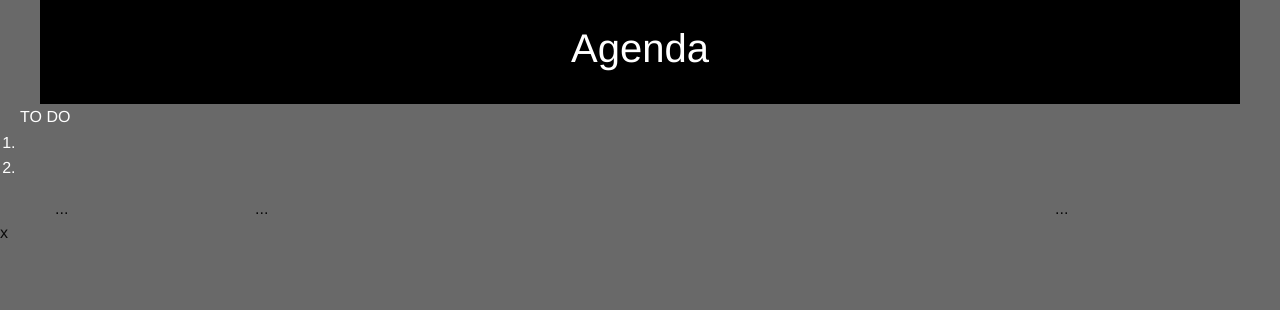
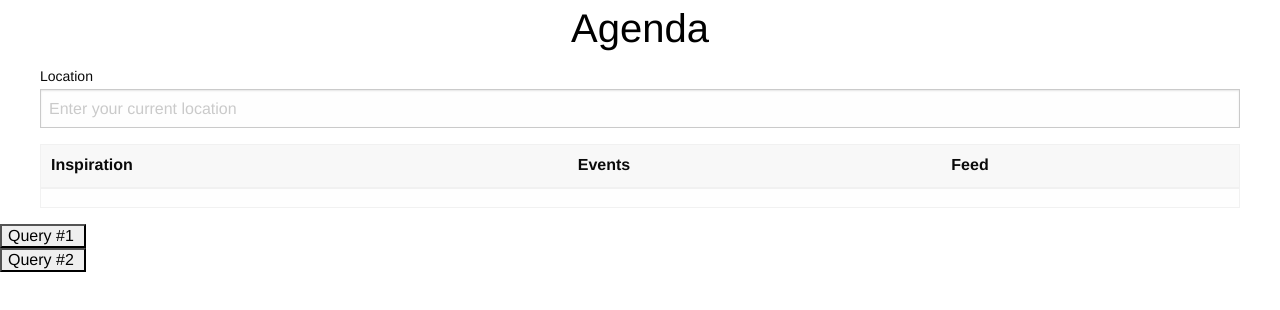
Before and after one commit to akongobasin/pokemon_api_proj, a plain HTML site: page index.html in a window 1280 px wide. Drawn offline with nearby package versions, Linux system fonts and the light colour scheme.

Commit message:
Adding scripts for jquery and eventful

```diff
--- a/css/app.css
+++ b/css/app.css
@@ -1,28 +1,29 @@
 
 body {
-    background: dimgrey;
+    background: white;
 }
 
 /*adding text alignement*/
-h2.template{
-    color : white;
+h2{
+    color : black;
     text-align: center;
 
 }
 
-div.template {
-    background-color: black;
-    color: white;
-    margin: auto;
-    padding: 20px;
+div {
+    background-color: white;
+    color: black;
 
 }
 
-ol.template {
-    color: white;
+ol{
+    color: black;
     text-align: left;
  }
 
-li.template {
-    color: white
+li{
+    color: black;
 }
+
+th, td {
+    padding: 15px;
--- a/index.html
+++ b/index.html
@@ -14,23 +14,69 @@
     <h2 class="template">Agenda </h2>
 
     </div>
-    <ol id= "agendaList" class="template"> TO DO
-        <li class="template">
 
-        </li>
-
-        <li>
-
-        </li>
-        </ol>
-    <div class="row">
-        <div class="small-6 large-2 columns">...</div>
-        <div class="small-6 large-8 columns">...</div>
-        <div class="small-12 large-2 columns">...</div>
+    <div class="row large-12"  >
+        <label> Location</label>
+        <div>
+        <input type="search"  placeholder="Enter your current location">
+        </div>
     </div>
 
+    <div>
+        <table class="row small-12">
+            <thead>
+            <tr id="Header">
+                <th id="Inpspiration" width=""> Inspiration </th>
+                <th id="Events"> Events </th>
+                <th id="Feed"> Feed </th>
+            </tr>
+            </thead>
+            <tbody>
+            <tr>
+                <td> </td>
+                <td> </td>
+                <td> </td>
+            </tr>
+            </tbody>
+        </table>
+    </div>
 
-    <!--<ol id="pokemonList">-->x
+<div>
+    <input type="button" onclick="show_alert()" value="Query #1 " /> <br>
+    <input type="button" onclick="show_alert2()" value="Query #2 " /> <br>
+</div>
+
+    <script src="https://cdnjs.cloudflare.com/ajax/libs/jquery/2.2.4/jquery.min.js"></script>
+    <script type="text/javascript" src="http://api.eventful.com/js/api"> </script>
+    <script type="text/javascript">
+        function show_alert() {
+            var oArgs = {
+                app_key:"3hhFfg7ZVDLfRNQx",
+                id: "20218701",
+                page_size: 25 ,
+            };
+            EVDB.API.call("/events/get", oArgs, function(oData) {
+                // Note: this relies on the custom toString() methods below
+            });
+        }
+        function show_alert2() {
+            var oArgs = {
+                app_key: "3hhFfg7ZVDLfRNQx",
+                q: "music",
+                where: "San Diego",
+                "date": "2013061000-2015062000",
+                page_size: 5,
+                sort_order: "popularity",
+            };
+
+            EVDB.API.call("/events/search", oArgs, function(oData) {
+                // Note: this relies on the custom toString() methods below
+            });
+
+        }
+    </script>
+
+    <!--<ol id="pokemonList">-->
       <!--<li class="template">-->
         <!--<span class="pokemon-name">-->
           <!--<a href="value"></a>-->
```
Also changed, not shown: js/get-pokemon.js (+25 -24 lines).
